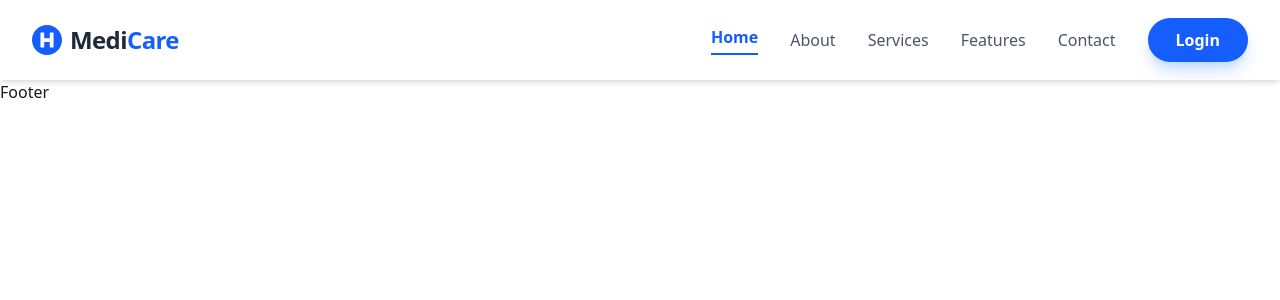
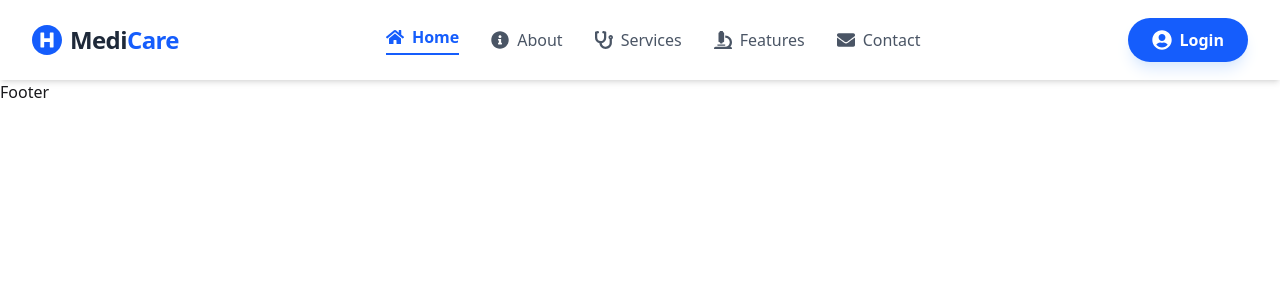
Before and after one commit to mohammademon393/simple-hospital-management-system, a React (Vite) app: page / in a window 1280 px wide. Shown: the top 300 px of the page. Built offline with nearby package versions, Linux system fonts and the light colour scheme.

Commit message:
change the navbar design

```diff
--- a/src/Components/Navbar.jsx
+++ b/src/Components/Navbar.jsx
@@ -1,64 +1,76 @@
 import React, { useState } from "react";
 import { Link, NavLink } from "react-router-dom";
-import { HiMenuAlt3, HiX } from "react-icons/hi"; // Hamburger and Close Icons
-import { FaHospitalSymbol } from "react-icons/fa"; // Logo Icon
+import { HiMenuAlt3, HiX } from "react-icons/hi";
+import {
+  FaHospitalSymbol,
+  FaHome,
+  FaInfoCircle,
+  FaStethoscope,
+  FaMicroscope,
+  FaEnvelope,
+  FaUserCircle,
+} from "react-icons/fa";
 
 const Navbar = () => {
   const [navOpen, setNavOpen] = useState(false);
 
-  // Active Link Style
-  const activeLink = "text-blue-600 font-bold border-b-2 border-blue-600 pb-1";
+  // Active & Normal Link Styles
+  const activeLink =
+    "text-blue-600 font-bold flex items-center gap-2 border-b-2 border-blue-600 pb-1";
   const normalLink =
-    "text-gray-600 hover:text-blue-600 transition duration-300 font-medium";
+    "text-gray-600 hover:text-blue-600 transition duration-300 font-medium flex items-center gap-2";
 
   return (
     <nav className="bg-white shadow-md sticky top-0 z-50">
       <div className="max-w-7xl mx-auto px-4 sm:px-6 lg:px-8">
         <div className="flex justify-between h-20 items-center">
-          {/* Logo Section */}
-          <Link to="/" className="flex items-center gap-2">
+          {/* 1. Left: Logo Section */}
+          <Link to="/" className="flex items-center gap-2 flex-shrink-0">
             <FaHospitalSymbol className="text-blue-600 text-3xl" />
             <span className="text-2xl font-extrabold text-gray-800 tracking-tight">
               Medi<span className="text-blue-600">Care</span>
             </span>
           </Link>
 
-          {/* Desktop Menu */}
-          <div className="hidden md:flex items-center gap-8">
+          {/* 2. Center: Navigation Links */}
+          <div className="hidden md:flex items-center justify-center flex-grow gap-8">
             <NavLink
               to="/"
               className={({ isActive }) => (isActive ? activeLink : normalLink)}
             >
-              Home
+              <FaHome className="text-lg" /> Home
             </NavLink>
             <NavLink
               to="/about"
               className={({ isActive }) => (isActive ? activeLink : normalLink)}
             >
-              About
+              <FaInfoCircle className="text-lg" /> About
             </NavLink>
             <NavLink
               to="/services"
               className={({ isActive }) => (isActive ? activeLink : normalLink)}
             >
-              Services
+              <FaStethoscope className="text-lg" /> Services
             </NavLink>
             <NavLink
               to="/features"
               className={({ isActive }) => (isActive ? activeLink : normalLink)}
             >
-              Features
+              <FaMicroscope className="text-lg" /> Features
             </NavLink>
             <NavLink
               to="/contact"
               className={({ isActive }) => (isActive ? activeLink : normalLink)}
             >
-              Contact
+              <FaEnvelope className="text-lg" /> Contact
             </NavLink>
+          </div>
 
+          {/* 3. Right: Login Button */}
+          <div className="hidden md:flex items-center flex-shrink-0">
             <Link to="/login">
-              <button className="bg-blue-600 text-white px-7 py-2.5 rounded-full font-semibold hover:bg-blue-700 transition shadow-lg shadow-blue-200">
-                Login
+              <button className="flex items-center gap-2 bg-blue-600 text-white px-6 py-2.5 rounded-full font-semibold hover:bg-blue-700 transition shadow-lg shadow-blue-100">
+                <FaUserCircle className="text-xl" /> Login
               </button>
             </Link>
           </div>
@@ -81,45 +93,45 @@ const Navbar = () => {
           navOpen ? "opacity-100 visible" : "opacity-0 invisible"
         }`}
       >
-        <div className="px-4 pt-4 pb-6 space-y-4 flex flex-col">
+        <div className="px-6 py-8 space-y-6 flex flex-col">
           <NavLink
             onClick={() => setNavOpen(false)}
             to="/"
             className={normalLink}
           >
-            Home
+            <FaHome /> Home
           </NavLink>
           <NavLink
             onClick={() => setNavOpen(false)}
             to="/about"
             className={normalLink}
           >
-            About
+            <FaInfoCircle /> About
           </NavLink>
           <NavLink
             onClick={() => setNavOpen(false)}
             to="/services"
             className={normalLink}
           >
-            Services
+            <FaStethoscope /> Services
           </NavLink>
           <NavLink
             onClick={() => setNavOpen(false)}
             to="/features"
             className={normalLink}
           >
-            Features
+            <FaMicroscope /> Features
           </NavLink>
           <NavLink
             onClick={() => setNavOpen(false)}
             to="/contact"
             className={normalLink}
           >
-            Contact
+            <FaEnvelope /> Contact
           </NavLink>
           <Link to="/login" onClick={() => setNavOpen(false)}>
-            <button className="w-full bg-blue-600 text-white py-3 rounded-lg font-bold">
-              Login
+            <button className="w-full bg-blue-600 text-white py-3 rounded-lg font-bold flex items-center justify-center gap-2">
+              <FaUserCircle /> Login
             </button>
           </Link>
         </div>
```
